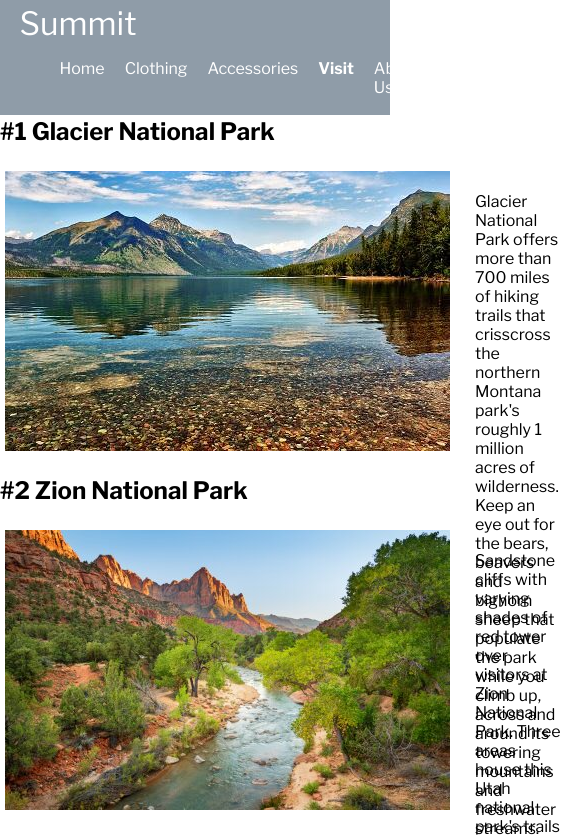
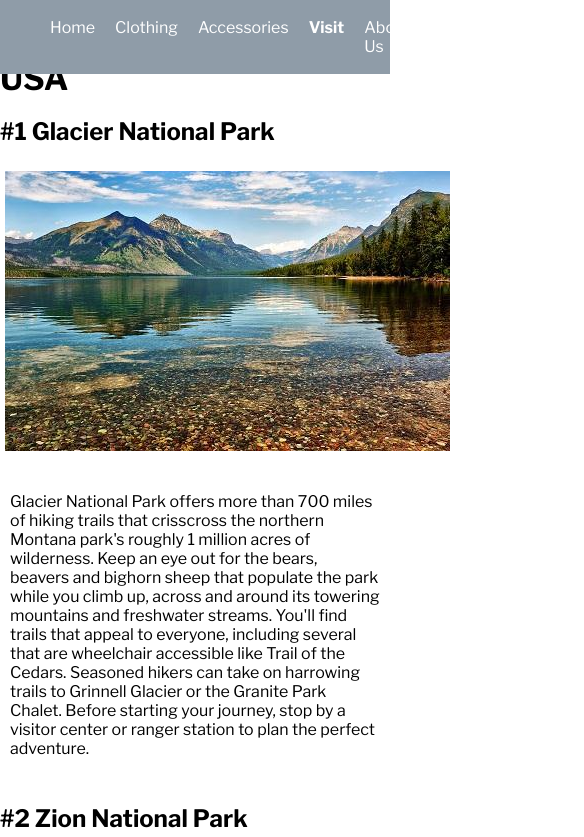
Before and after one commit to SamanthaJose/Summit, a plain HTML site: page visit.html in a window 390 px wide. Shown: the top 837 px of the page, 584 px wide, since content can reach past the window. Drawn offline with nearby package versions, Linux system fonts and the light colour scheme.

Commit message:
final changes

```diff
--- a/assets/styles/styles.css
+++ b/assets/styles/styles.css
@@ -2,7 +2,7 @@ body {
     background: white;
     font-family: "libre franklin";
     color:black;
-margin: 0;
+    margin: 0;
 }
 
 h1 {
@@ -47,6 +47,8 @@ nav {
 #main-menu {
 display: flex;
 gap: 20px;
+justify-content: right;
+width: 100%;
 }
 
 #main-menu li {
@@ -54,13 +56,6 @@ gap: 20px;
     gap: 50px;
 }
 
-.logo {
-    color:white;
-    font-size: 32px;
-    font-family: "libre franklin";
-    padding-top: .5%;
-
-}
 
 #Space {
     color: black;
@@ -125,7 +120,6 @@ text-align: center;
     padding: 5px;
     object-fit: cover;
     overflow: none;
-    max-height: 280px;
 }
 
 #description {
@@ -206,6 +200,10 @@ text-align: center;
 @media (max-width: 970px) {
     #socialicons {
         position: relative;
+
+    }
+    .hiking {
+        flex-wrap: wrap;
     }
 }
 
--- a/visit.html
+++ b/visit.html
@@ -15,7 +15,6 @@
 <body>
 
 <nav>
-    <span class="logo">Summit</span>
 <menu id="main-menu">
     <li><a href="index.html">Home</a></li>
     <li><a href="clothing.html">Clothing</a></li>
```
Also changed, not shown: aboutus.html (+0 -1 lines), accessories.html (+0 -1 lines), clothing.html (+0 -1 lines), index.html (+3 -3 lines).
